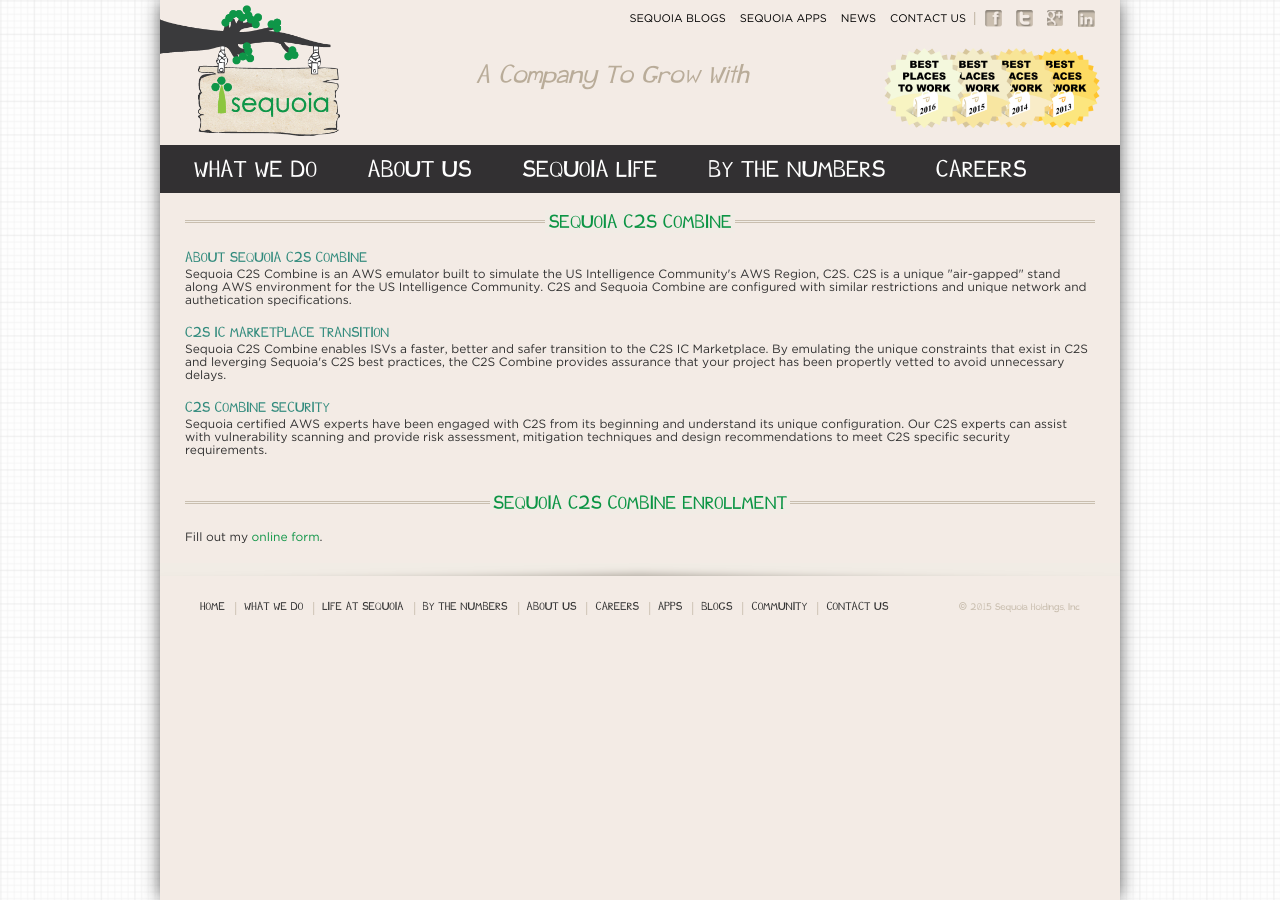
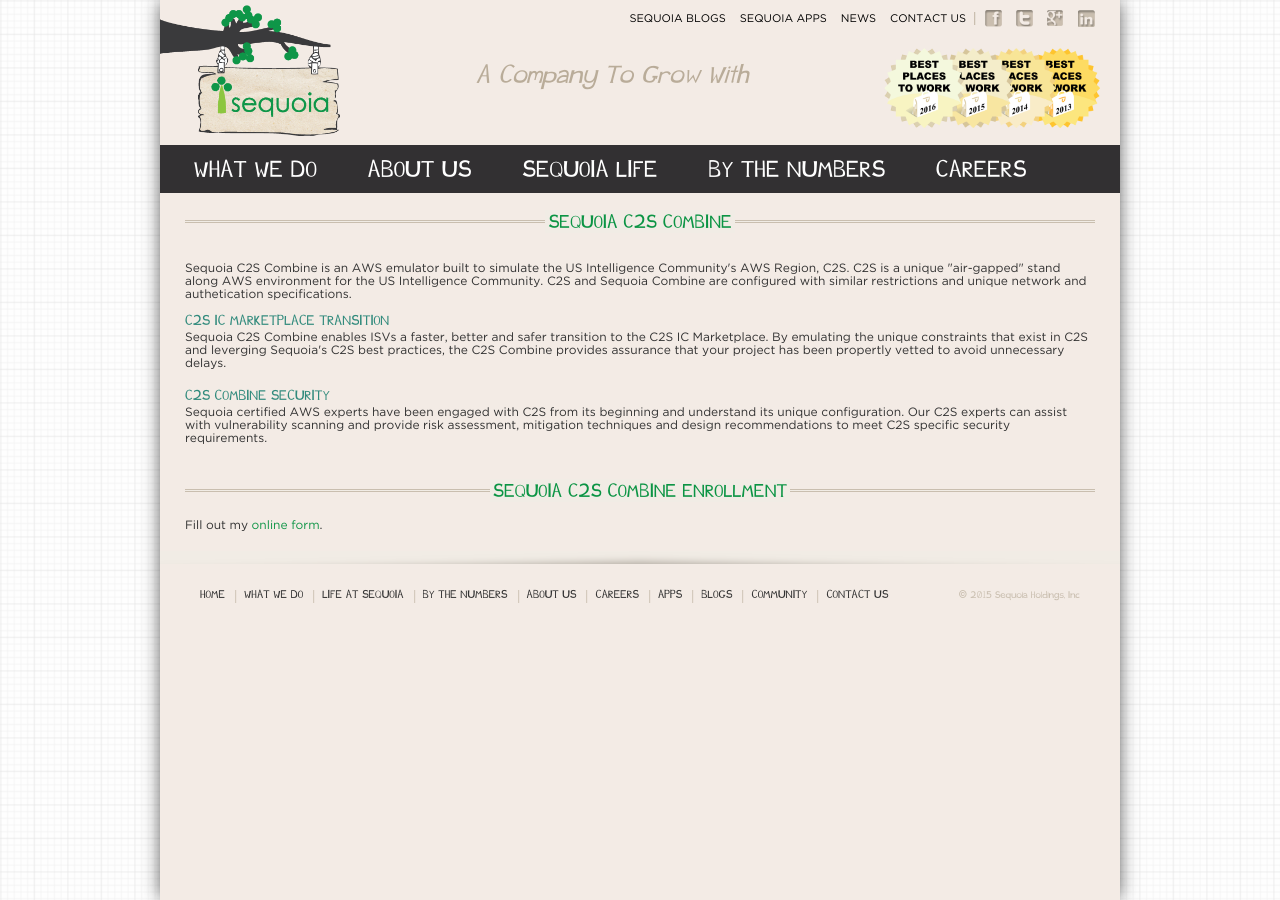
Before and after one commit to sequoiainc/www.sequoiainc.com, a Jekyll site: the page built from c2s/index.html, in a window 1280 px wide. Built offline with Jekyll 4.4.1, drawn with Linux system fonts in a browser that asks for light colours.

Commit message:
Update index.html

```diff
--- a/c2s/index.html
+++ b/c2s/index.html
@@ -6,11 +6,8 @@
   <div class="what_we_do-heading_wrap">
     <h2 class="what_we_do-heading">Sequoia C2S Combine</h2>
   </div>
+      <p>Sequoia C2S Combine is an AWS emulator built to simulate the US Intelligence Community's AWS Region, C2S.  C2S is a unique "air-gapped" stand along AWS environment for the US Intelligence Community.  C2S and Sequoia Combine are configured with similar restrictions and unique network and authetication specifications.</p>
   <div class="what_we_do-container">
-    <div class="what_we_do-item">
-      <h2 class="what_we_do-item_heading">About Sequoia C2S Combine</h2>
-      <p>Sequoia C2S Combine is an AWS emulator built to simulate the US Intelligence Community's AWS Region, C2S.  C2S is a unique "air-gapped" stand along AWS environment for the US Intelligence Community.  C2S and Sequoia Combine are configured with similar restrictions and unique network and authetication specifications.</p>
-    </div>
     <div class="what_we_do-item">
       <h1 class="what_we_do-item_heading">C2S IC Marketplace Transition</h2>
       <p>Sequoia C2S Combine enables ISVs a faster, better and safer transition to the C2S IC Marketplace.  By emulating the unique constraints that exist in C2S and leverging Sequoia's C2S best practices, the C2S Combine provides assurance that your project has been propertly vetted to avoid unnecessary delays.</p>
```
